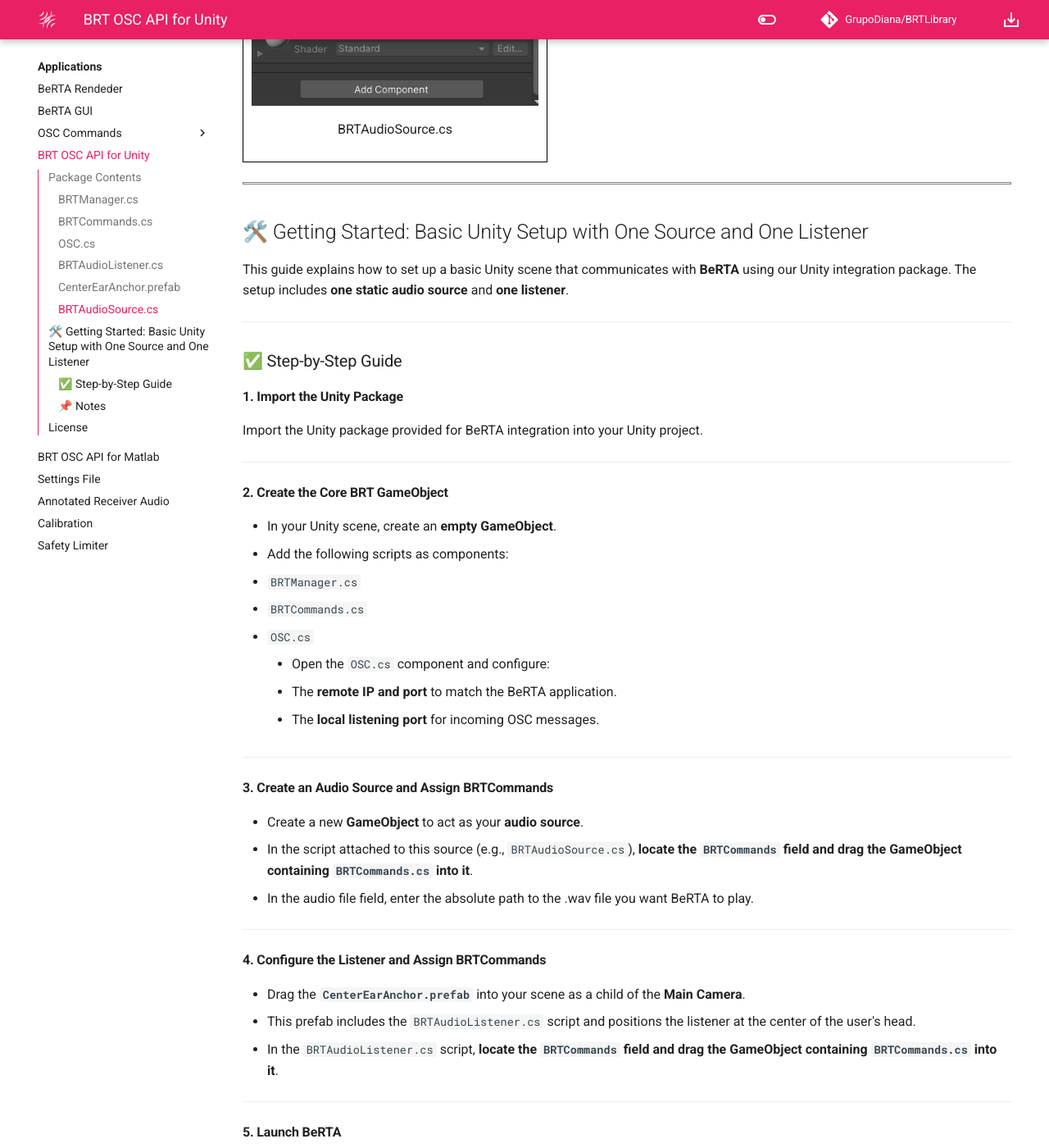
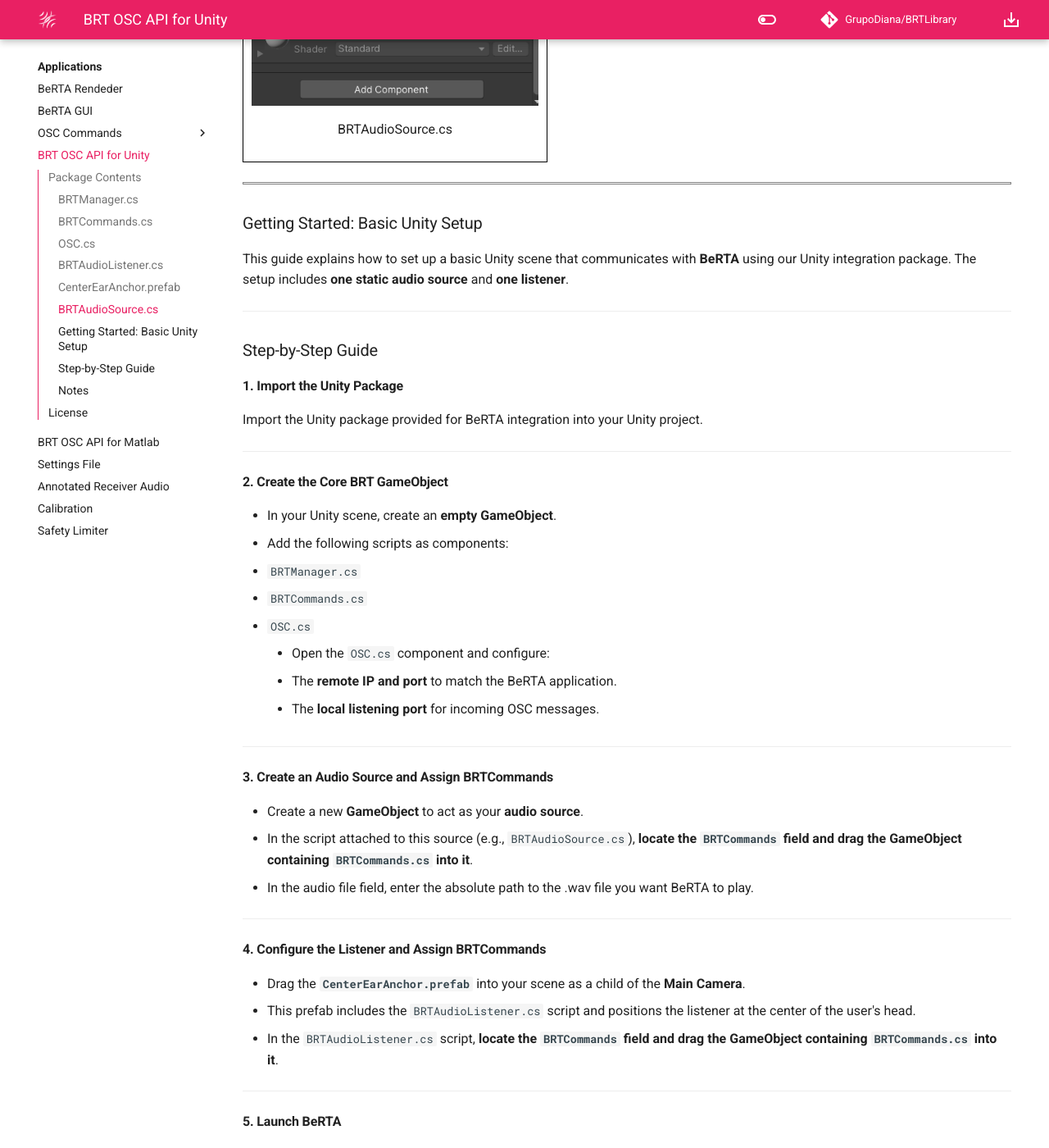
Before and after one commit to GrupoDiana/BRT-Documentation, an MkDocs documentation site: the page built from docs/applications/unity-osc-package.md, in a window 1280 px wide and 1400 px high, scrolled down 3298 px. Shown: the whole window at 82% size. Built offline with MkDocs 1.6.1 and Material for MkDocs 9.7.7, drawn with Linux system fonts in a browser that asks for light colours; comment, search, counter and statistics services are not loaded.

Commit message:
Fix: Editorial changes

```diff
--- a/docs/applications/unity-osc-package.md
+++ b/docs/applications/unity-osc-package.md
@@ -65,13 +65,13 @@
 
 <hr style="border:1px solid gray">
 
-## 🛠️ Getting Started: Basic Unity Setup with One Source and One Listener
+### Getting Started: Basic Unity Setup
 
 This guide explains how to set up a basic Unity scene that communicates with **BeRTA** using our Unity integration package. The setup includes **one static audio source** and **one listener**.
 
 ---
 
-### ✅ Step-by-Step Guide
+### Step-by-Step Guide
 
 #### 1. Import the Unity Package
 Import the Unity package provided for BeRTA integration into your Unity project.
@@ -110,13 +110,13 @@
 
 ---
 
-### 📌 Notes
+### Notes
 
 - `BRTManager.cs`, `BRTCommands.cs`, and `OSC.cs` must be attached to the **same GameObject**.
 - Both the **audio source** and the **listener prefab** must reference this GameObject through their `BRTCommands` field.
 - Ensure your network settings and firewall allow OSC communication.
 
----
+<hr style="border:1px solid gray">
 
 ## License
 
```
